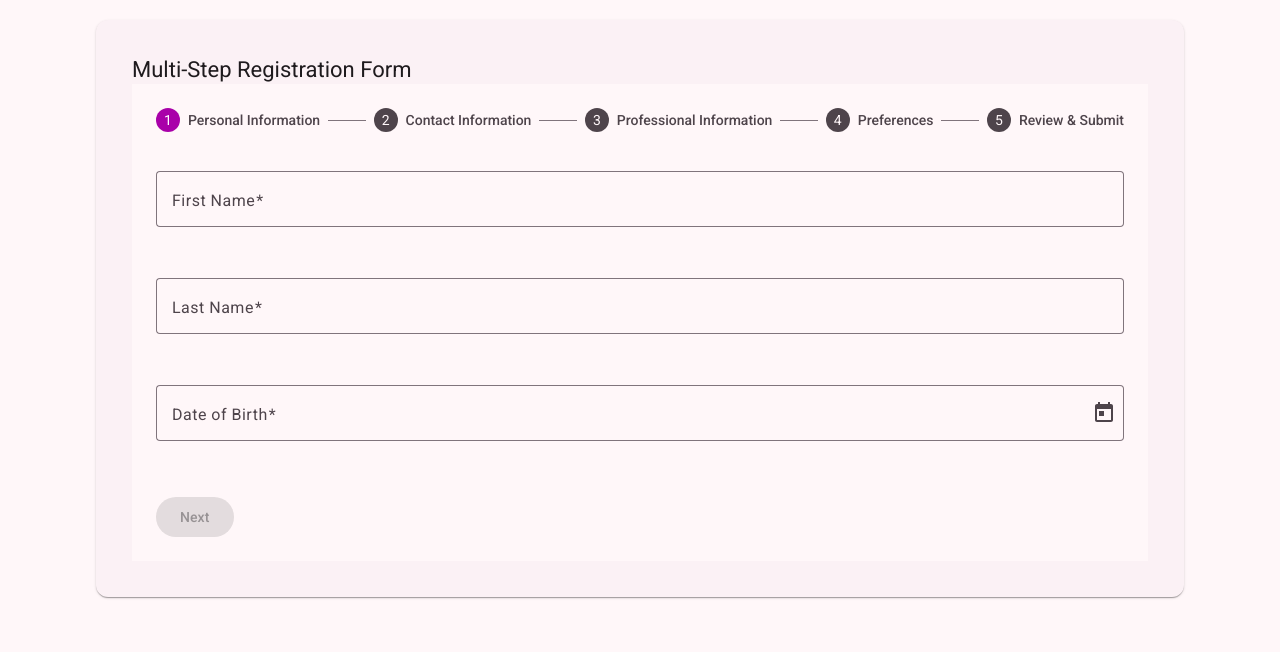
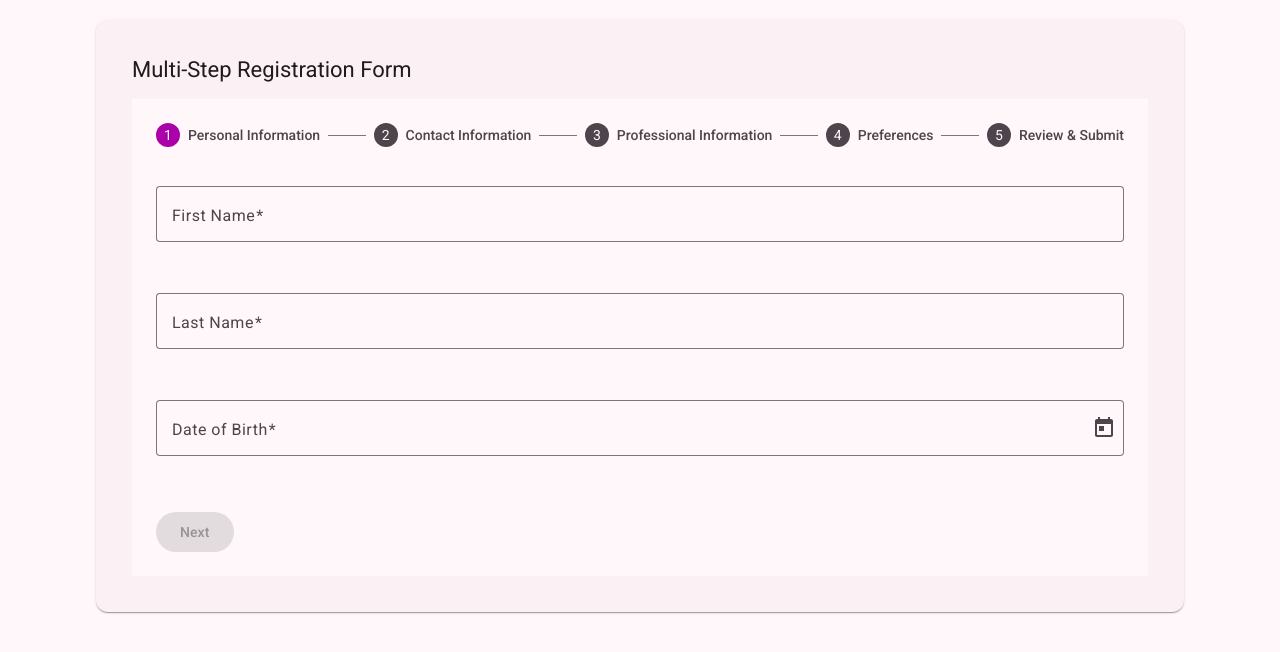
Before and after one commit to kumaruidivloper/stepper-reactive-signal-form, an Angular app: page / in a window 1280 px wide. Shown: the top 652 px of the page. Built offline with nearby package versions, Linux system fonts and the light colour scheme.

Commit message:
small ui update

```diff
--- a/src/app/app.html
+++ b/src/app/app.html
@@ -1,5 +1,5 @@
 <mat-card class="stepper-container">
-      <mat-card-header>
+      <mat-card-header style="padding-bottom: 15px">
         <mat-card-title>Multi-Step Registration Form</mat-card-title>
       </mat-card-header>
 
```
